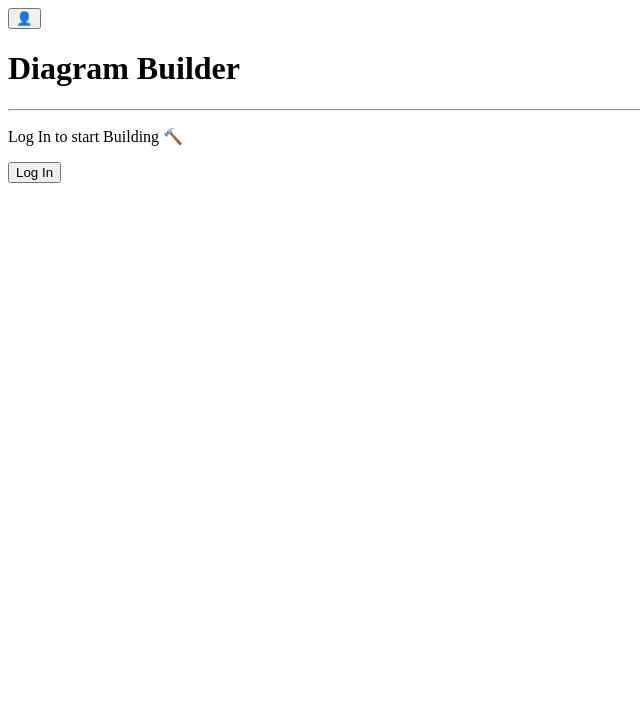
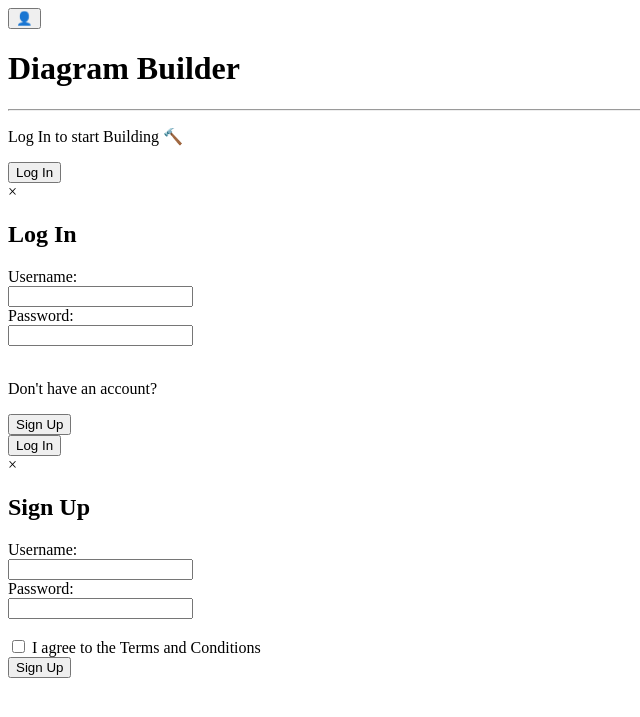
Before and after one commit to Krokodille777/Chart-Workshop, a Flask app: template templates/index.html in a window 1280 px wide. Shown: the top 717 px of the page, without its empty margins (0-640 px from the left). Run offline with Flask 3, Linux system fonts and the light colour scheme; the template is opened without the code that fills it, so the values that code supplies are empty.

Commit message:
add login and signup forms to Xtras section in index.html

```diff
--- a/templates/index.html
+++ b/templates/index.html
@@ -19,7 +19,44 @@
         </div>
 
 
-        <div class = "Xtras"></div>
+        <div class = "Xtras">
+            <div id = "logIn_Modal">
+                <div class = "login_header">
+                    <span class="close" id="close_login">&times;</span>
+                    <h2>Log In</h2>
+                </div>
+                <div class = "login_body">
+                    <form method="post" action="/login">
+                        <label for="username">Username:</label><br>
+                        <input type="text" id="username" name="username" required><br>
+                        <label for="password">Password:</label><br>
+                        <input type="password" id="password" name="password" required><br><br>
+                        <div id = "signUp_section">
+                            <p>Don't have an account?</p>
+                            <button id = "signUp_button">Sign Up</button>
+                        </div>
+                        <input type="submit" value="Log In">
+                    </form>
+            </div>
+        </div>
+        <div id = "signUp_Modal">
+            <div class = "signUp_header">
+                <span class="close" id="close_signUp">&times;</span>
+                <h2>Sign Up</h2>
+            </div>
+            <div class = "signUp_body">
+                <form method="post" action="/signup">
+                    <label for="new_username">Username:</label><br>
+                    <input type="text" id="new_username" name="new_username" required><br>
+                    <label for="new_password">Password:</label><br>
+                    <input type="password" id="new_password" name="new_password" required><br><br>
+
+                    <input type="checkbox" id="terms" name="terms" required>
+                    <label for="terms"> I agree to the Terms and Conditions</label><br>
+                    <input type="submit" value="Sign Up">
+                </form>
+            </div>
+        </div>
         <script src="{{ url_for('static', filename='script.js') }}"></script>
     </body>
 </html>
```
